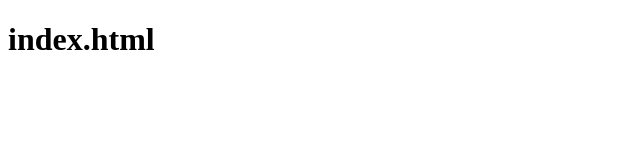
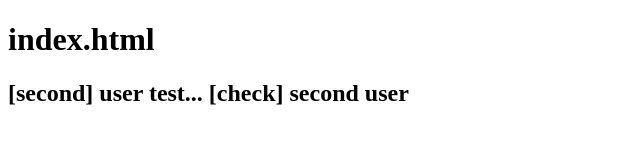
Before and after one commit to firstyouneedpython/one, a plain HTML site: page index.html in a window 1280 px wide. Shown: the whole page, without its empty margins (0-640 px from the left). Drawn offline with Linux system fonts and the light colour scheme.

Commit message:
[second] index.html 변경

```diff
--- a/index.html
+++ b/index.html
@@ -9,6 +9,7 @@
 
 <body>
   <h1>index.html</h1>
+  <h2>[second] user test... [check] second user</h2>
 </body>
 
 </html>
```
